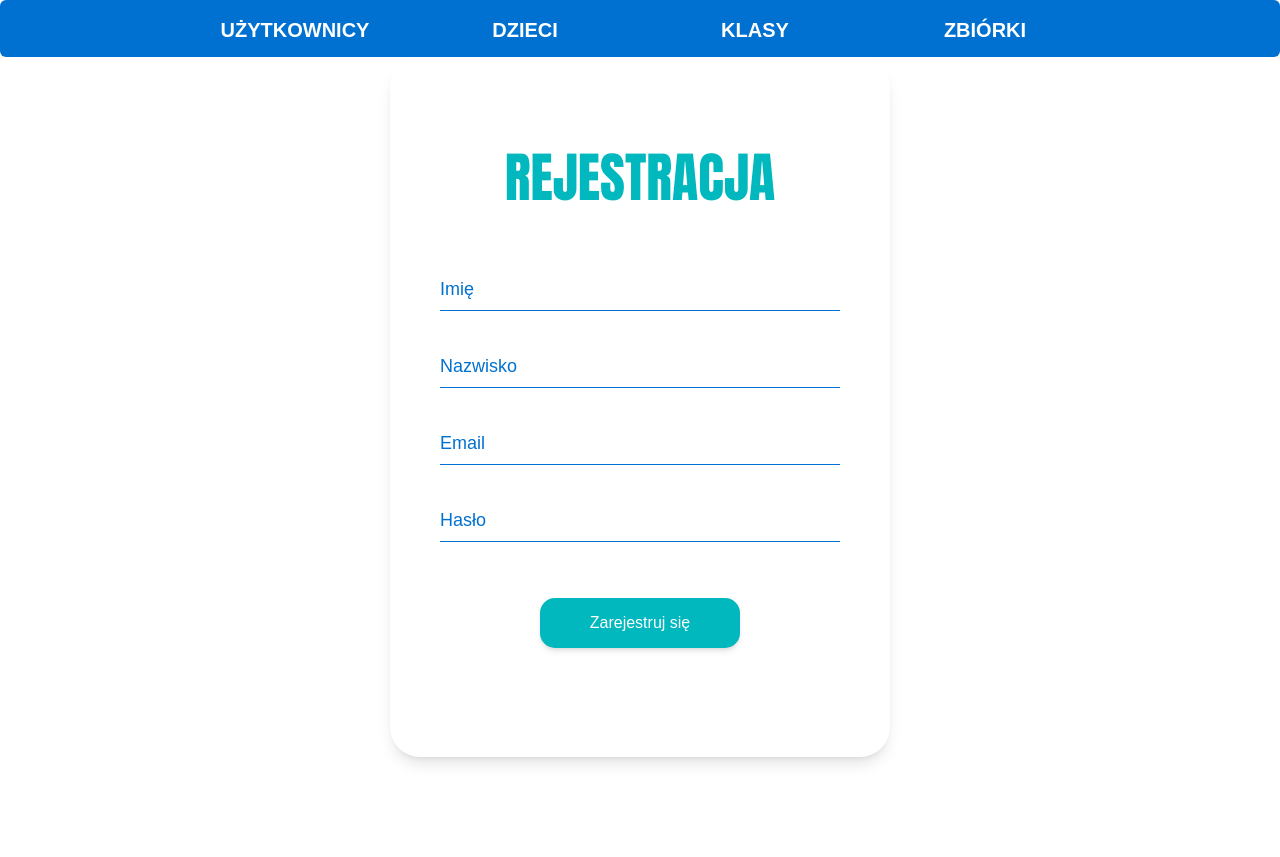
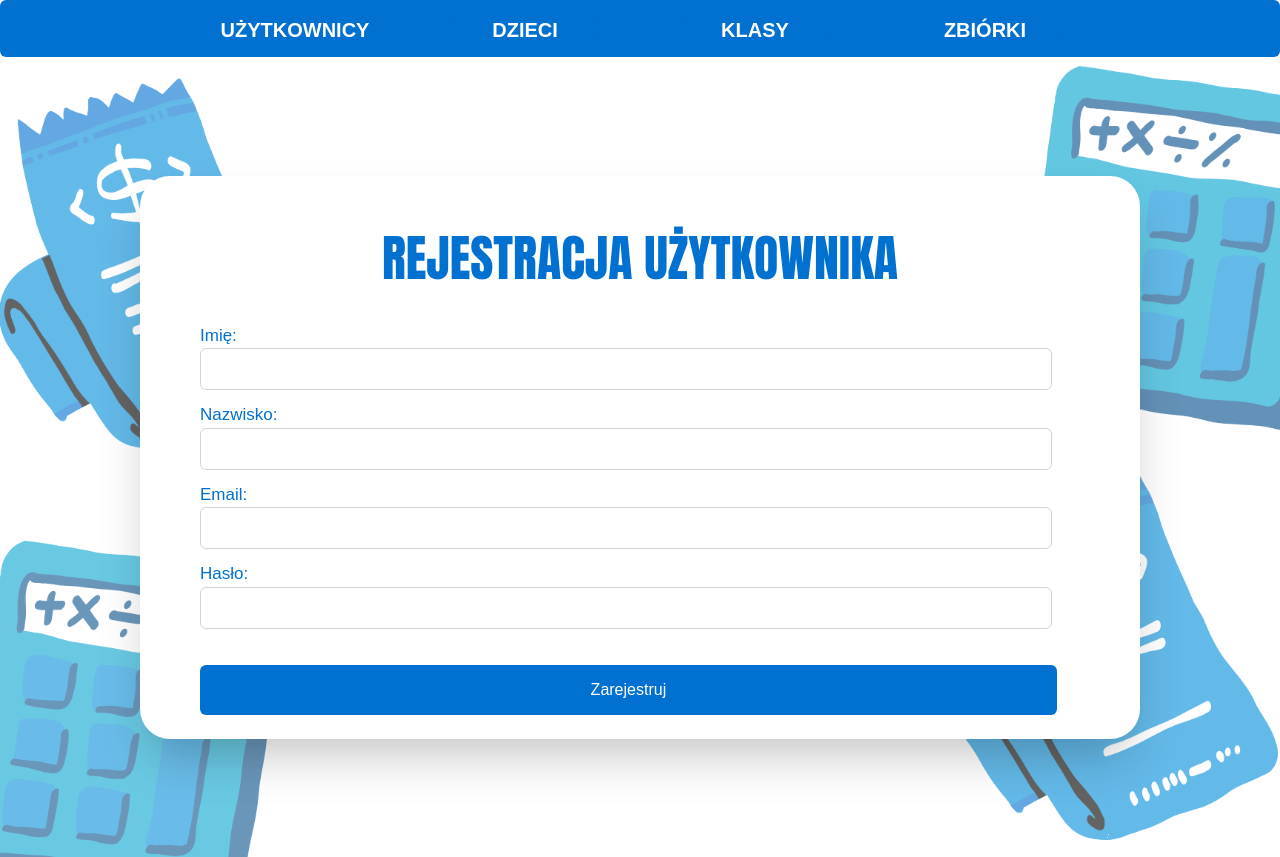
Before and after one commit to MateuszMagd/SchoolMoney, a Next.js app in the folder frontend/: page /admin/main/edit/add/user in a window 1280 px wide. Before the commit the page ends 800 px from the top, so only its background shows below. Built offline with nearby package versions, Linux system fonts and the light colour scheme.

Commit message:
Add graphics to register_user and to main admin panel

```diff
--- a/frontend/src/app/admin/main/edit/add/child/page.tsx
+++ b/frontend/src/app/admin/main/edit/add/child/page.tsx
@@ -120,7 +120,7 @@ const ChildAddPage = () => {
                     />
                 </div>
 
-                <button type="submit" className="w-[90%] ml-9 h-[50px] bg-dark_blue text-center text-white rounded-md mt-5 ">Zapisz</button>
+                <button type="submit" className="w-[90%] ml-9 h-[50px] bg-dark_blue text-center text-white rounded-md mt-5 ">Zarejestruj</button>
             </form>
         </div>
     );
--- a/frontend/src/app/admin/main/edit/add/user/page.tsx
+++ b/frontend/src/app/admin/main/edit/add/user/page.tsx
@@ -60,18 +60,20 @@ const AddPage = () => {
     };
 
     return (
-        <form className="flex flex-col mx-auto bg-white rounded-[30px] shadow-lg"style={{ height: '700px', width: '500px' }} onSubmit={handleSubmit}>
+        <div
+            className="min-h-screen flex items-center justify-center bg-cover bg-center"
+            style={{ backgroundImage: "url('/assets/admin_background.png')" }}
+        >
+            <form onSubmit={handleSubmit} className="flex flex-col  bg-white rounded-[30px] shadow-2xl w-[1000px] p-6">
 
-            <div className="text-center text-marine font-anton mt-20" style={{ fontSize: '54px' }}>
-                REJESTRACJA
-            </div>
+                <h3 className="text-[50px] font-anton text-dark_blue mt-5 mb-4 text-center">REJESTRACJA UŻYTKOWNIKA</h3>
 
                 {error && <div className="text-red-500 mb-4">{error}</div>}
 
                 {/* Name */}
-            <div className="mb-4 flex justify-center mt-14">
-            <label htmlFor="name" className="block text-sm font-medium text-gray-700">
-
+                <div className="ml-9  mt-3">
+                <label htmlFor="firstName" className="block text-[17px] font-medium text-dark_blue font-[Open_Sans]">
+                        Imię:
                     </label>
                     <input
                         type="text"
@@ -79,15 +81,15 @@ const AddPage = () => {
                         name="firstName"
                         value={formData.firstName}
                         onChange={handleChange}
-                className="w-[400px] mt-1 border-b border-dark_blue focus:outline-none focus:border-dark_blue placeholder-dark_blue placeholder:text-lg pb-2 mx-auto"
-                placeholder="Imię"
+                        className="w-[93%] p-2 border border-gray-300 font-[Open_Sans] rounded-md focus:border-dark_blue focus:outline-none text-dark_blue"
+
                     />
                 </div>
 
-
                 {/* Lastname */}
-            <div className="mb-4 flex justify-center mt-6">
-                <label htmlFor="name" className="block text-sm font-medium text-gray-700">
+                <div className="ml-9 mt-3">
+                <label htmlFor="firstName" className="block text-[17px] font-medium text-dark_blue font-[Open_Sans]">
+                        Nazwisko:
                     </label>
                     <input
                         type="text"
@@ -95,14 +97,14 @@ const AddPage = () => {
                         name="lastName"
                         value={formData.lastName}
                         onChange={handleChange}
-                    className="w-[400px] mt-1 border-b border-dark_blue focus:outline-none focus:border-dark_blue placeholder-dark_blue placeholder:text-lg pb-2 mx-auto"
-                    placeholder="Nazwisko"
+                        className="w-[93%] p-2 border border-gray-300 font-[Open_Sans] rounded-md focus:border-dark_blue focus:outline-none text-dark_blue"
                     />
                 </div>
 
                 {/* Email */}
-            <div className="mb-4 flex justify-center mt-6">
-                <label htmlFor="email" className="block text-sm font-medium text-gray-700">
+                <div className="ml-9 mt-3">
+                <label htmlFor="firstName" className="block text-[17px] font-medium text-dark_blue font-[Open_Sans]">
+                        Email:
                     </label>
                     <input
                         type="email"
@@ -110,14 +112,14 @@ const AddPage = () => {
                         name="email"
                         value={formData.email}
                         onChange={handleChange}
-                    className="w-[400px] mt-1 border-b border-dark_blue focus:outline-none focus:border-dark_blue placeholder-dark_blue placeholder:text-lg pb-2 mx-auto"
-                    placeholder="Email"
+                        className="w-[93%] p-2 border border-gray-300 font-[Open_Sans] rounded-md focus:border-dark_blue focus:outline-none text-dark_blue"
                     />
                 </div>
 
                 {/* Password */}
-            <div className="mb-4 flex justify-center mt-6">
-                <label htmlFor="password" className="block text-sm font-medium text-gray-700">
+                <div className="ml-9 mb-4 mt-3">
+                <label htmlFor="firstName" className="block text-[17px] font-medium text-dark_blue font-[Open_Sans]">
+                        Hasło:
                     </label>
                     <input
                         type="password"
@@ -125,22 +127,14 @@ const AddPage = () => {
                         name="password"
                         value={formData.password}
                         onChange={handleChange}
-                            className="w-[400px] mt-1 border-b border-dark_blue focus:outline-none focus:border-dark_blue placeholder-dark_blue placeholder:text-lg pb-2 mx-auto"
-                            placeholder="Hasło"
+                        className="w-[93%] p-2 border border-gray-300 font-[Open_Sans] rounded-md focus:border-dark_blue focus:outline-none text-dark_blue"
                     />
                 </div>
+                <button type="submit" className="w-[90%] ml-9 h-[50px] bg-dark_blue text-center text-white rounded-md mt-5 ">Zarejestruj</button>
+            </form>
+        </div>
+    );
 
-            {/* Submit button */}
-            <div className="mb-4 flex justify-center mt-10">
-            <button
-                type="submit"
-                className="w-[200px] h-[50px] bg-marine text-white text-medium font-medium rounded-[15px] shadow-md hover:shadow-lg transition-all duration-300"
-                >
-                Zarejestruj się
-            </button>
-            </div>
-        </form>
-    );
 }
 
 export default AddPage;
--- a/frontend/src/app/admin/main/page.tsx
+++ b/frontend/src/app/admin/main/page.tsx
@@ -1,6 +1,12 @@
 const Page = () => {
     return (
-        <div className="flex flex-row justify-center text-2xl mt-10"> Welcome to admin page! </div>
+        <div className="flex flex-row justify-center text-2xl  min-h-screen"
+        style={{
+            backgroundImage: "url('/assets/admin_background.png')",
+            backgroundSize: "cover",
+        }}>
+         <h3 className="text-[45px] font-anton text-dark_blue mt-20 text-center">WITAJ W PANELU ADMINISTRATORA!</h3>
+</div>
     );
 }
 
--- a/frontend/src/components/fundForm.tsx
+++ b/frontend/src/components/fundForm.tsx
@@ -3,7 +3,7 @@ import RouterButton from "./routerButton";
 const FundForm = () => {
     return (
         <>
-            <form className="flex flex-col  w-[740px] h-[700px] ml-10">
+            <form className="flex flex-col  w-[740px] ml-10">
 
             <div className="flex flex-col items-start">
                 <p className=" ml-3 text-dark_blue font-[Open_Sans] font-bold">TYTUŁ ZBIÓRKI:</p>
```
Also changed, not shown: frontend/public/assets/fund_background.png. Lines whose indentation alone changed are shown as unchanged.
